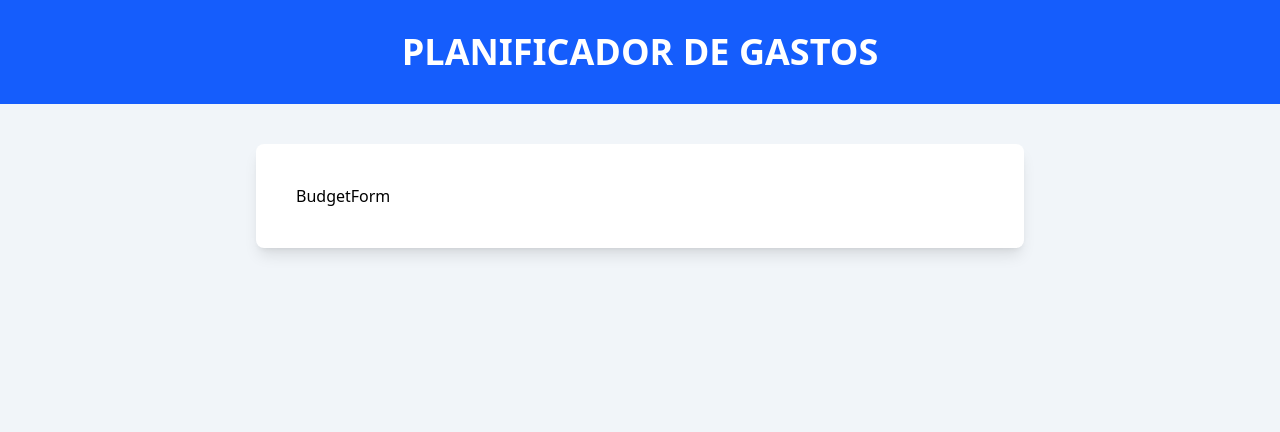
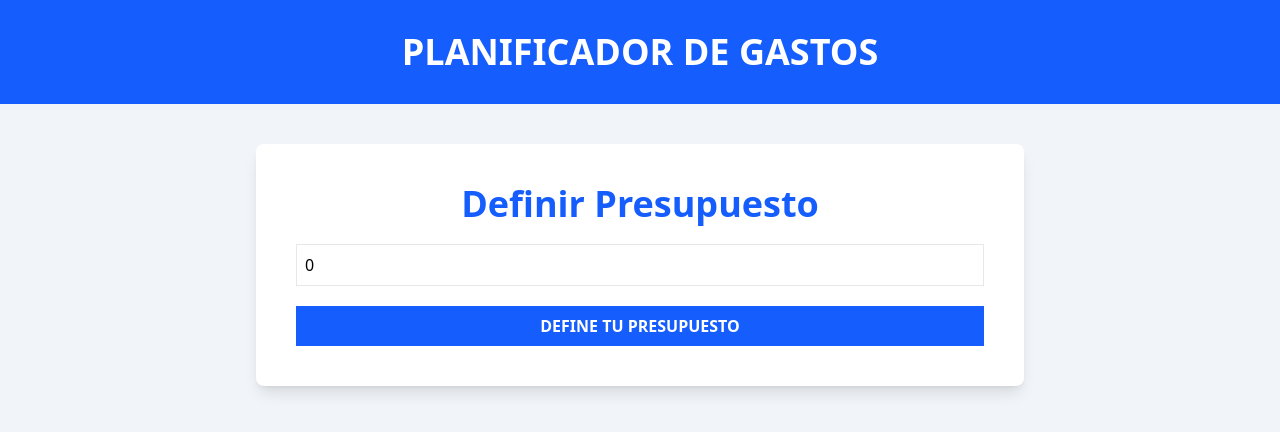
Before and after one commit to JoluDev05/Control-de-gastos, a React (Vite) app: page / in a window 1280 px wide. Shown: the top 432 px of the page. Built offline with nearby package versions, Linux system fonts and the light colour scheme.

Commit message:
Creando BudgetForm

```diff
--- a/src/components/BudgetForm.tsx
+++ b/src/components/BudgetForm.tsx
@@ -1,7 +1,35 @@
-import React from 'react'
+import { useState } from "react"
+
 
 export default function BudgetForm() {
+    const [budget, setBudget] = useState(0)
+
+    const handleChange = (e: React.ChangeEvent<HTMLInputElement>) => {
+        setBudget(e.target.valueAsNumber)
+    }
+
   return (
-    <div>BudgetForm</div>
+    <form className="space-y-5">
+        <div className="flex flex-col space-y-5">
+            <label htmlFor="budget" className="text-4xl text-blue-600 font-bold text-center">
+                Definir Presupuesto
+            </label>
+            <input
+                id="budget"
+                type="number"
+                className="w-full bg-white border border-gray-200 p-2"
+                placeholder="Define tu presupuesto"
+                name="budget"
+                value={budget}
+                onChange={handleChange}
+            />
+
+        </div>
+        <input
+            type="submit"
+            value="Define tu presupuesto"
+            className="bg-blue-600 hover:bg-blue-700 cursor-pointer w-full p-2 text-white font-black uppercase"
+        />
+    </form>
   )
 }
```
